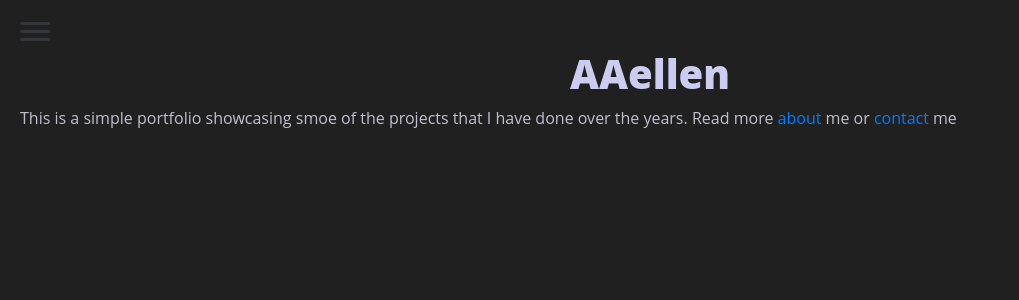
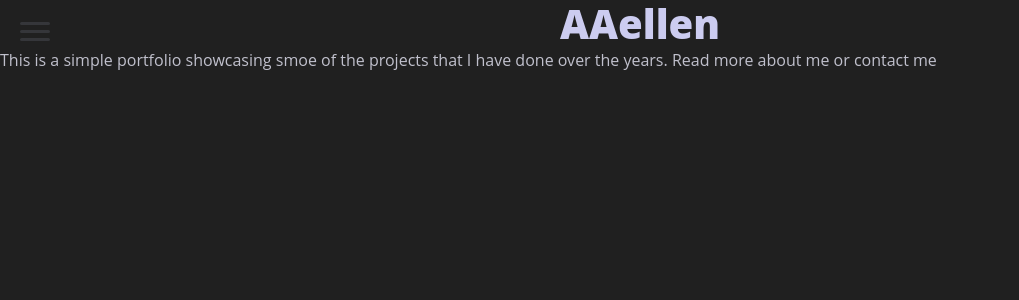
Before and after one commit to AAellen/AAellen.github.io, a Jekyll site: the page built from index.html, in a window 1280 px wide. Shown: the top 300 px of the page, without its empty margins (0-1019 px from the left). Built offline with Jekyll 4.4.1, drawn with Linux system fonts in a browser that asks for light colours.

Commit message:
Edit footer styling

```diff
--- a/css/main.css
+++ b/css/main.css
@@ -63,7 +63,6 @@
 
   z-index: 2;
   transition: transform .5s ease-in-out;
-  padding-left: 20px ;
 }
 
 .showing {
@@ -76,17 +75,32 @@
   font-size:15px;
 }
 .showing a{
+  font-size:25px;
+}
+.content a{
   color: inherit;
-  font-size: 20px;
+}
+.content footer{
+  font-size: 12px;
+  margin: 2.5%;
+  margin-bottom:0;
+  padding-top:5px;
+  padding-top: 5px;
+  border-top: 2px solid #35363a;
+  width: 95%;
+  position: fixed;
+  bottom: 0;
+  left: 0;
+  background-color: inherit;
 }
 
 h1 {
+  margin: 0;
   position: relative;
   text-align: center;
   font-size: 40px;
   color: #ccccf0;
   font-weight: 900;
-  padding-top: 50px;
 }
 
 hr.aside{
```
